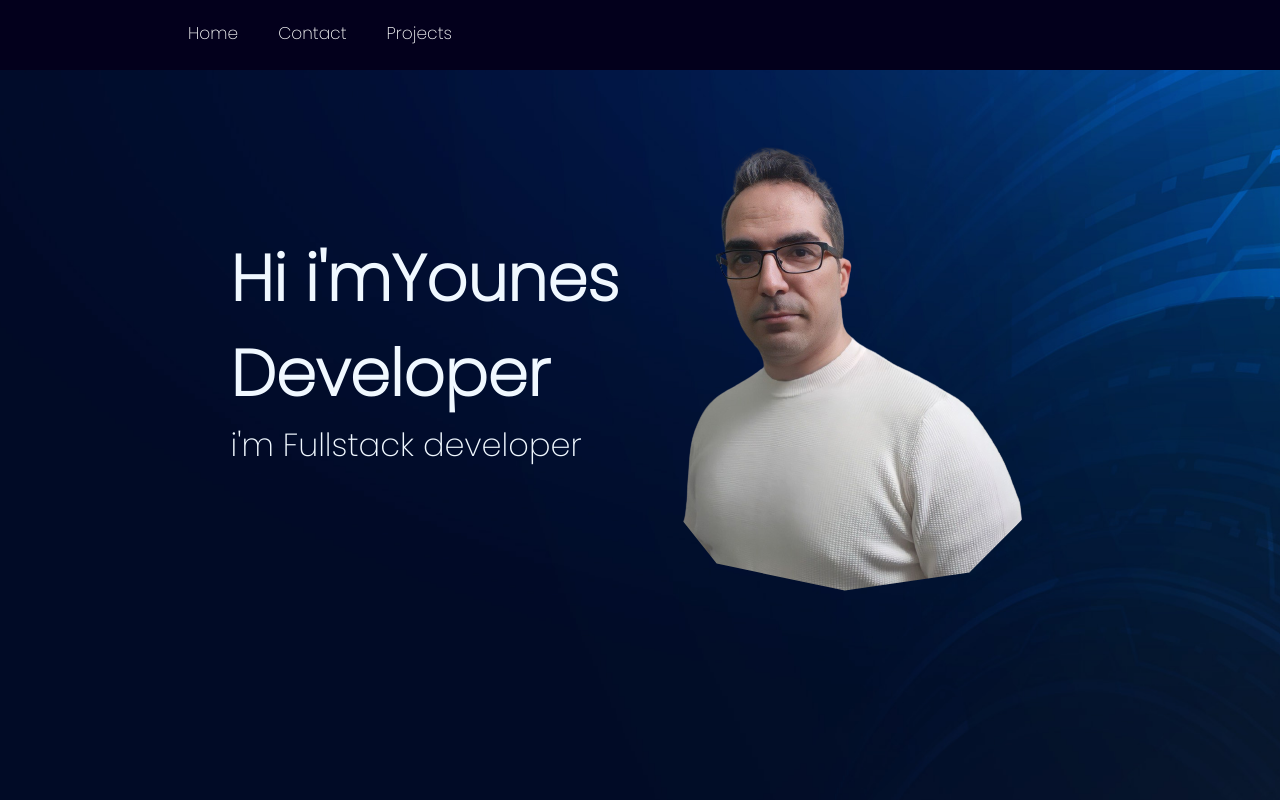
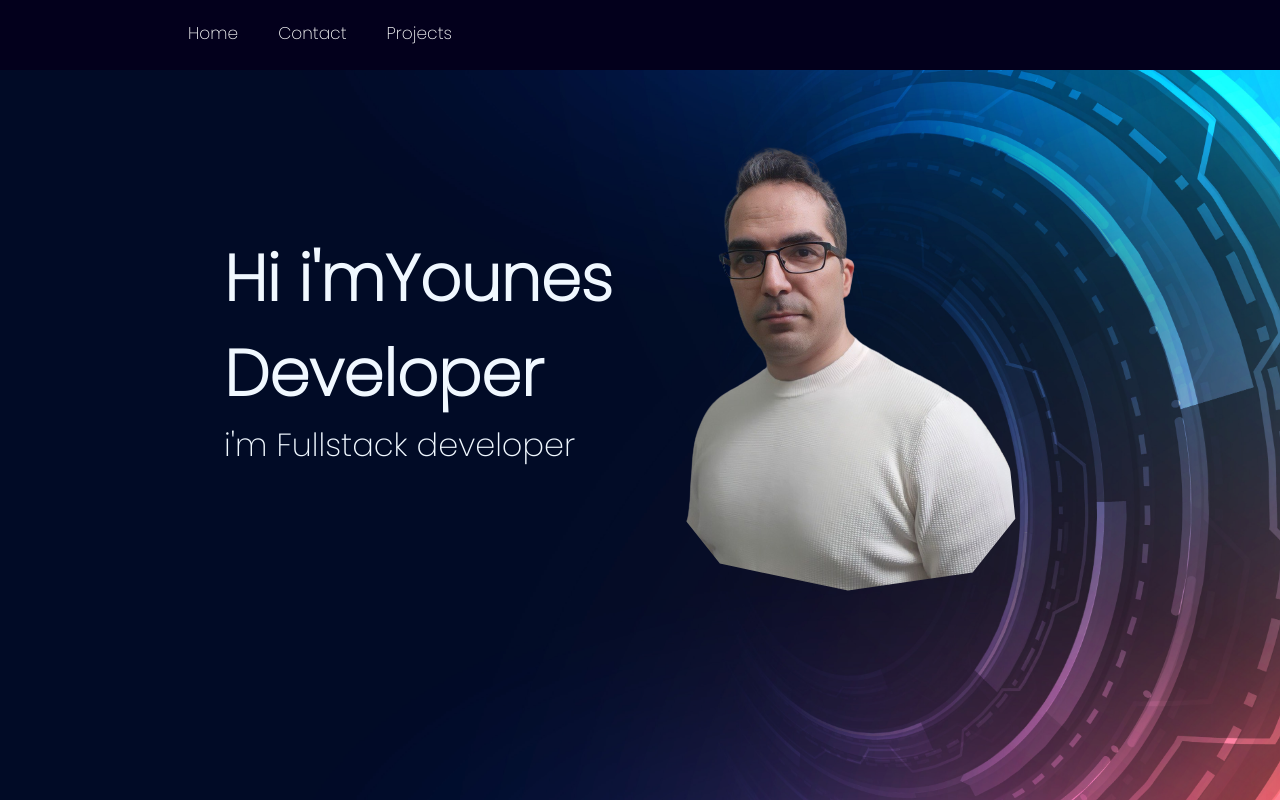
Before and after one commit to Younes-sh/portfolioReact, a React (Create React App) app in the folder app/: page / in a window 1280 px wide. Shown: the top 800 px of the page. Built offline with nearby package versions, Linux system fonts and the light colour scheme.

Commit message:
edit Experience component

```diff
--- a/app/src/Components/Header/header.css
+++ b/app/src/Components/Header/header.css
@@ -1,20 +1,21 @@
 /* Container */
 .Header {
-  width: 100%;
+  width: 65%;
   height: 600px;
+  margin: 0 auto;
   padding-top: 100px;
   display: flex;
-  justify-content: space-between;
   align-items: center;
 }
 /*  */
+
 .Header-txt {
   width: 50%;
   height: 400px;
-  text-align: start;
   display: flex;
   flex-direction: column;
   justify-content: center;
+  text-align: left;
 }
 .Header-txt h1 {
   font-size: 4rem;
@@ -60,7 +61,7 @@
   margin-top: 40px;
 }
 .image_container img {
-  clip-path: polygon(50% 0%, 100% 0, 94% 37%, 100% 84%, 85% 96%, 50% 100%, 14% 94%, 0 80%, 4% 39%, 0 0);
+  clip-path: polygon(50% 0%, 100% 0, 90% 30%, 97% 84%, 85% 96%, 50% 100%, 14% 94%, 0 80%, 4% 39%, 0 0);
 }
 
 @media screen and (max-width:1200px) {
--- a/app/src/Pages/Home/home.css
+++ b/app/src/Pages/Home/home.css
@@ -11,8 +11,9 @@
 }
 
 .container-Home {
-    width: 64%;
+    width: 100%;
     height: auto;
+    z-index: 0;
 }
 
 
--- a/app/src/Pages/Home/home.jsx
+++ b/app/src/Pages/Home/home.jsx
@@ -1,6 +1,5 @@
 import Header from '../../Components/Header/Header';
 import './home.css'
-
 import  Experiences  from '../../Components/Experience/Experiences';
 const Home = () => {
     let infoPersonal = [
@@ -14,7 +13,7 @@
 
                {/*  */}
                 <div className='container-experience'>
-                    <Experiences />
+                    {/* <Experiences /> */}
                 </div>
                 {/*  */}
 
```
Also changed, not shown: app/src/Components/Experience/Experience.jsx (+0 -29 lines), app/src/Components/Header/Header.jsx (+7 -5 lines), 1 other file (tests, documents, lock files or other folders).
